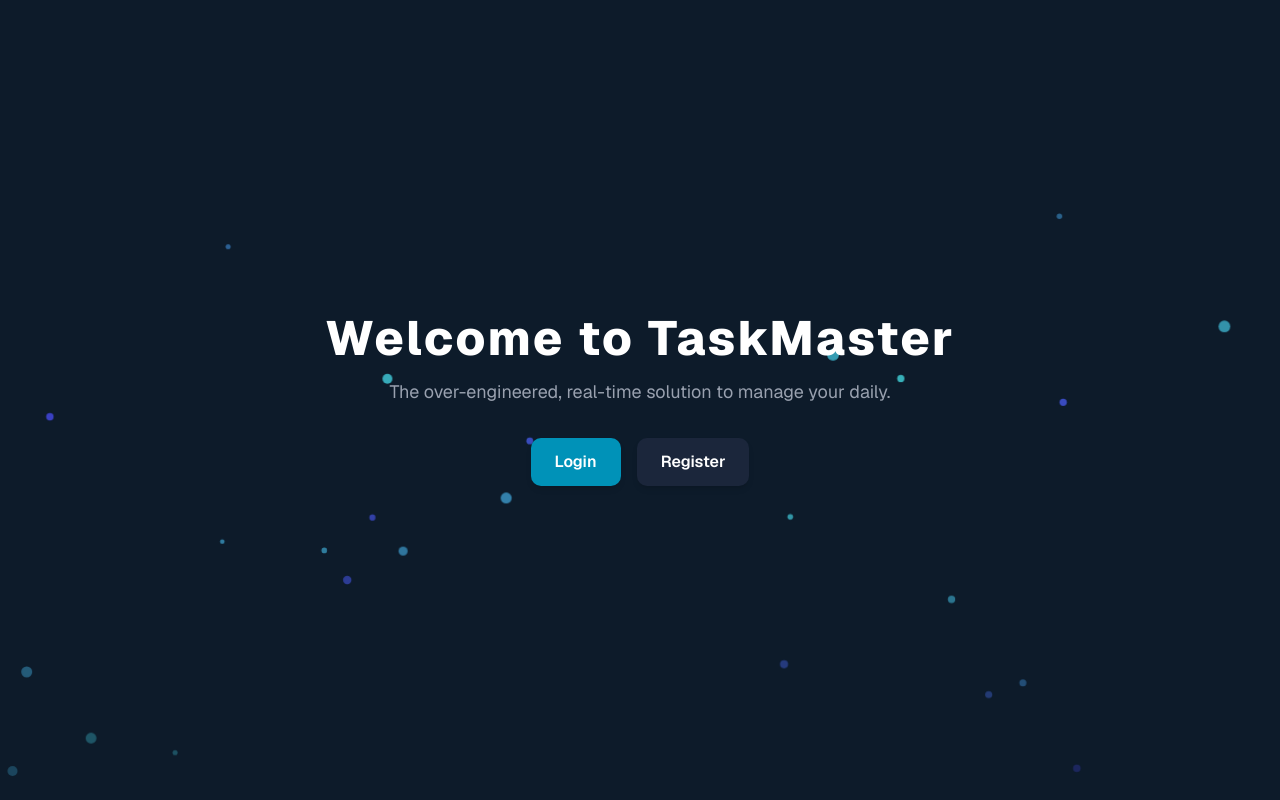
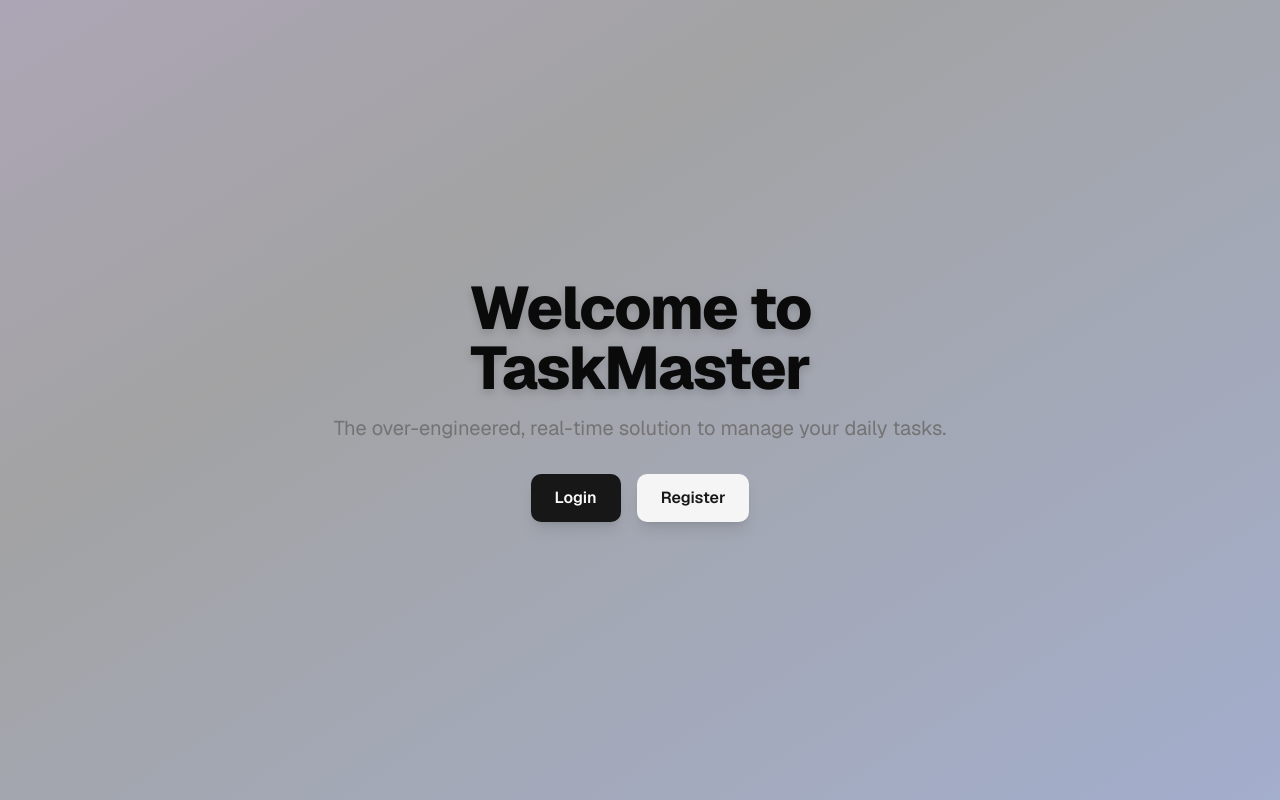
Before and after one commit to Pratikkp-code/TaskMaster, a Next.js app in the folder client/: page / in a window 1280 px wide. Built offline with nearby package versions, Linux system fonts and the light colour scheme.

Commit message:
Update page.js

```diff
--- a/client/app/page.js
+++ b/client/app/page.js
@@ -1,14 +1,26 @@
 "use client";
 
 import Link from 'next/link';
+import { motion } from 'framer-motion';
 
 export default function PublicHomePage() {
 
 
   return (
-    <main className="min-h-screen relative overflow-hidden bg-[#0D1B2A] text-gray-200 font-sans p-6 flex flex-col items-center justify-center text-center">
+    <main className="min-h-screen relative overflow-hidden bg-background text-foreground font-sans p-6 flex flex-col items-center justify-center text-center">
       <style>
         {`
+        /* Keyframe animation for the background pulse effect */
+        @keyframes pulse-slow {
+          0% { background-position: 0% 50%; }
+          50% { background-position: 100% 50%; }
+          100% { background-position: 0% 50%; }
+        }
+        .animate-pulse-slow {
+          animation: pulse-slow 15s ease-in-out infinite;
+          background-size: 200% 200%;
+        }
+
         /* Keyframes for a high-tech particle animation */
         @keyframes tech-float {
           0% {
@@ -34,40 +46,46 @@ export default function PublicHomePage() {
         `}
       </style>
 
-      <div className="absolute inset-0 z-0">
-        {[...Array(50)].map((_, i) => (
-          <svg
-            key={i}
-            className="particle"
-            style={{
-              left: `${Math.random() * 100}vw`,
-              animationDelay: `${Math.random() * 10}s`,
-              animationDuration: `${Math.random() * 10 + 5}s`,
-              width: `${Math.random() * 10 + 5}px`,
-              height: `${Math.random() * 10 + 5}px`,
-              fill: `hsl(${Math.random() * 60 + 180}, 80%, 60%)`
-            }}
-            viewBox="0 0 24 24"
-            xmlns="http://www.w3.org/2000/svg"
-          >
-            <circle cx="12" cy="12" r="10" />
-          </svg>
-        ))}
+      {/* Animated background using a simple CSS gradient animation */}
+      <div className="absolute inset-0 z-0 opacity-40">
+        <div className="absolute inset-0 bg-gradient-to-br from-purple-800 via-zinc-900 to-blue-800 animate-pulse-slow"></div>
       </div>
 
       <div className="relative z-10 max-w-2xl">
-        <h1 className="text-5xl font-extrabold tracking-wider mb-4 text-white">
+        <motion.h1
+            initial={{ opacity: 0, y: -50 }}
+            animate={{ opacity: 1, y: 0 }}
+            transition={{ duration: 0.8, ease: "easeOut" }}
+            className="text-6xl font-extrabold tracking-tight text-foreground drop-shadow-lg"
+        >
           Welcome to TaskMaster
-        </h1>
-        <p className="text-lg text-gray-400 mb-8">
-          The over-engineered, real-time solution to manage your daily.
-        </p>
-        <div className="flex justify-center gap-4">
-          <Link href="/login" className="px-6 py-3 font-semibold text-white bg-cyan-600 rounded-lg hover:bg-cyan-700 transition-colors shadow-md transform active:scale-95">
-            Login
+        </motion.h1>
+        <motion.p
+            initial={{ opacity: 0, y: -20 }}
+            animate={{ opacity: 1, y: 0 }}
+            transition={{ delay: 0.4, duration: 0.8, ease: "easeOut" }}
+            className="text-xl text-muted-foreground mt-4"
+        >
+          The over-engineered, real-time solution to manage your daily tasks.
+        </motion.p>
+        <div className="flex justify-center gap-4 mt-8">
+          <Link href="/login">
+            <motion.div
+              whileHover={{ scale: 1.05 }}
+              whileTap={{ scale: 0.95 }}
+              className="px-6 py-3 font-semibold text-primary-foreground bg-primary rounded-lg shadow-lg hover:bg-blue-700 transition-all duration-200 transform active:scale-95 cursor-pointer"
+            >
+              Login
+            </motion.div>
           </Link>
-          <Link href="/register" className="px-6 py-3 font-semibold text-white bg-[#1B263B] rounded-lg hover:bg-[#243555] transition-colors shadow-md transform active:scale-95">
-            Register
+          <Link href="/register">
+            <motion.div
+              whileHover={{ scale: 1.05 }}
+              whileTap={{ scale: 0.95 }}
+              className="px-6 py-3 font-semibold text-secondary-foreground bg-secondary rounded-lg shadow-lg hover:bg-zinc-700 transition-all duration-200 transform active:scale-95 cursor-pointer"
+            >
+              Register
+            </motion.div>
           </Link>
         </div>
       </div>
```
